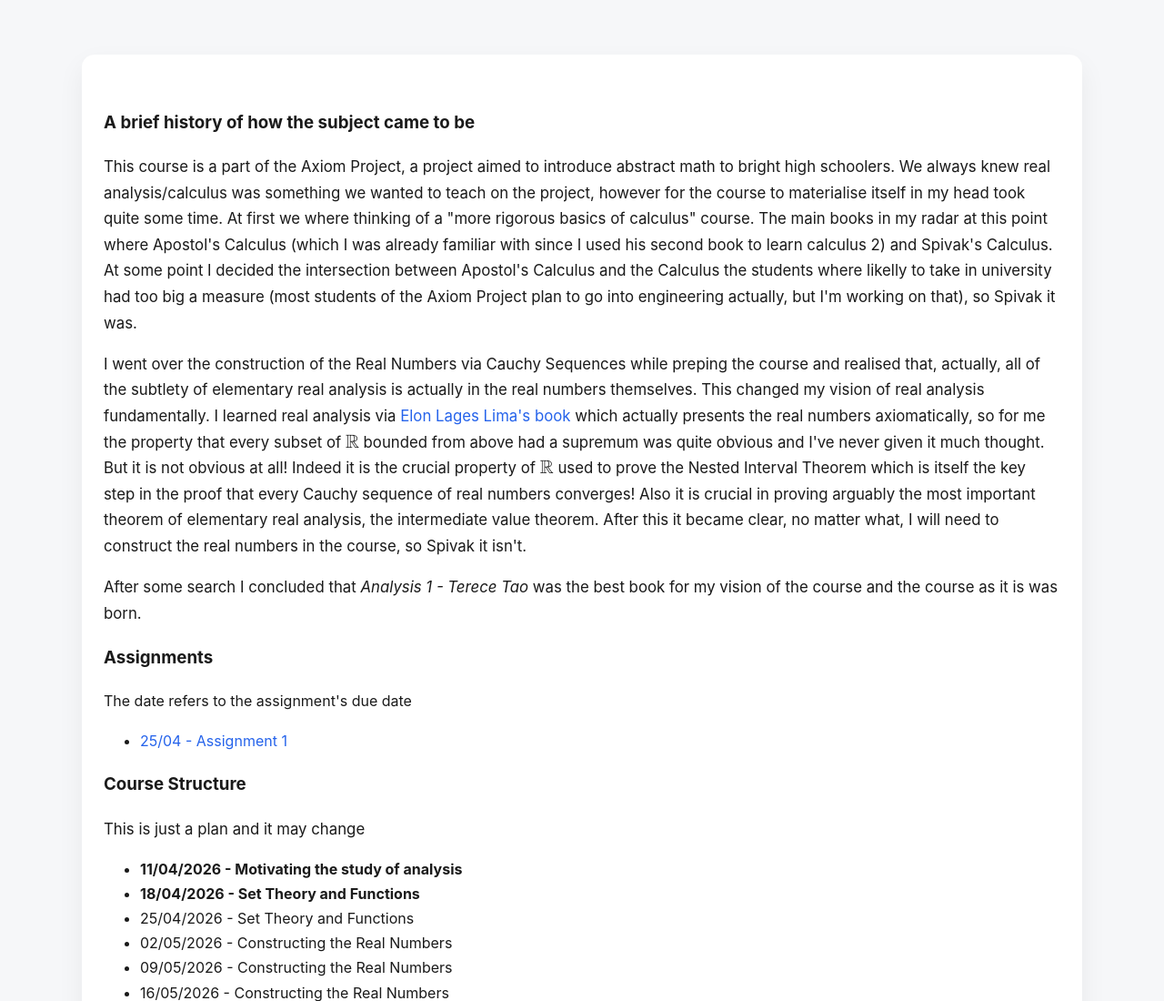
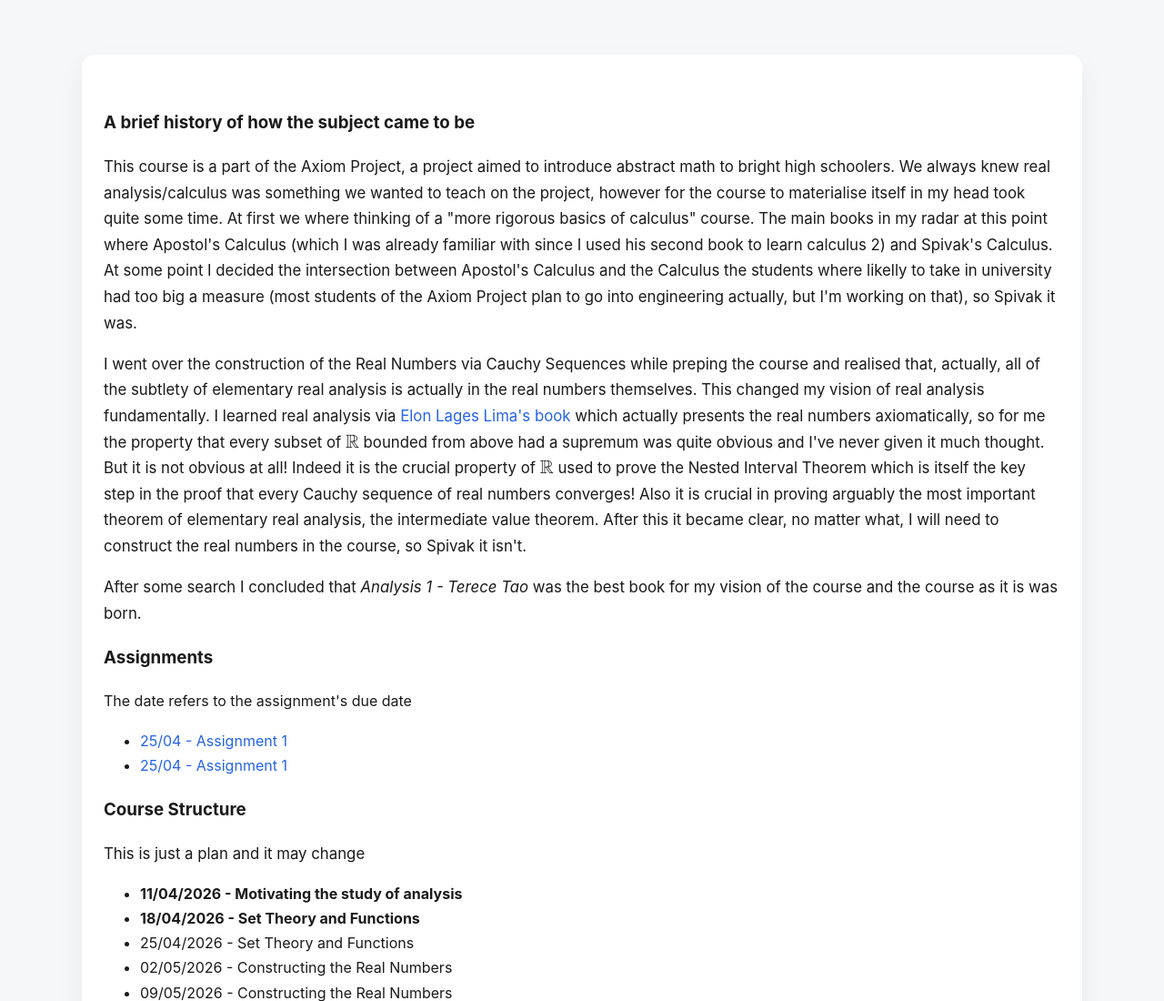
Before and after one commit to arthurzaneti/arthurzaneti.github.io, a plain HTML site: page teaching/real_analysis_for_high_schoolers.html in a window 1280 px wide. Shown: the top 1100 px of the page at 91% size. Drawn offline with nearby package versions, Linux system fonts and the light colour scheme.

Commit message:
Added assignment 2

```diff
--- a/teaching/real_analysis_for_high_schoolers.html
+++ b/teaching/real_analysis_for_high_schoolers.html
@@ -46,6 +46,7 @@
 The date refers to the assignment's due date
 <ul class = "assignments">
   <li><a href = "../course_files/Lista1_RAFHS.pdf">25/04 - Assignment 1</a></li>
+  <li><a href = "../course_files/Lista2_RAFHS.pdf">25/04 - Assignment 1</a></li>
 </ul>
     <h3>Course Structure</h3>
 
```
Also changed, not shown: 2 other files.
